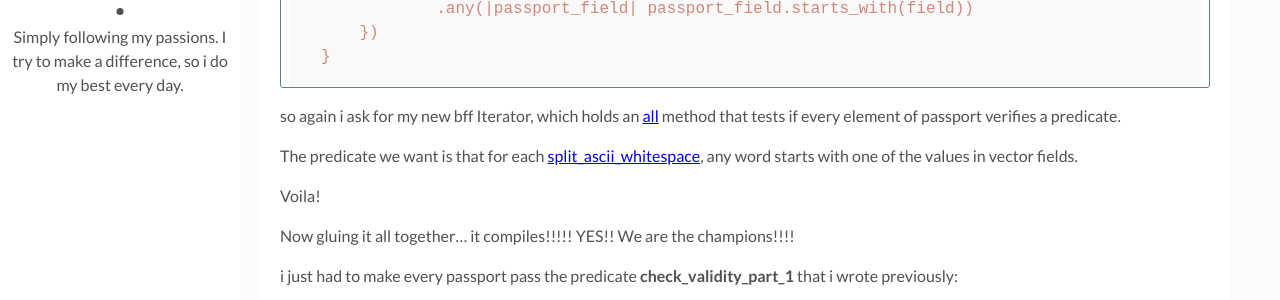
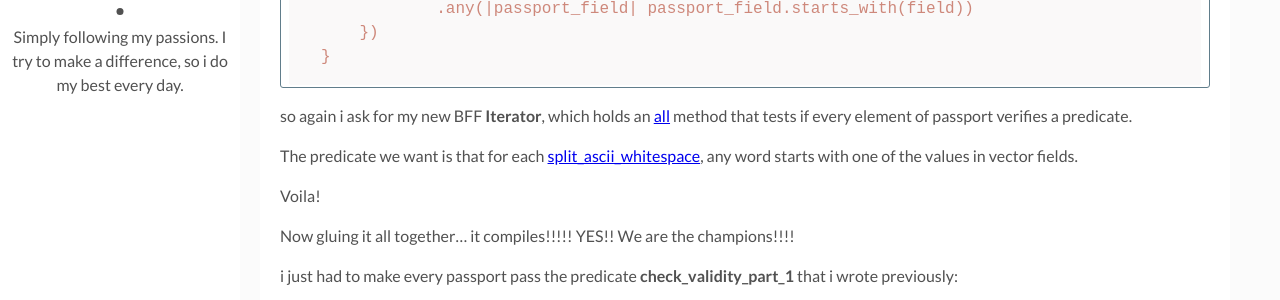
Before and after one commit to psimoesSsimoes/seomis.github.io, a Jekyll site: the page built from _posts/2020-12-12-my-advent-of-rust-day-4.markdown, in a window 1280 px wide and 900 px high, scrolled down 3195 px. Shown: the part 154-454 px from the top of the window. Built offline with Jekyll 4.4.1, drawn with Linux system fonts in a browser that asks for light colours; comment, search, counter and statistics services are not loaded.

```diff
--- a/_posts/2020-12-12-my-advent-of-rust-day-4.markdown
+++ b/_posts/2020-12-12-my-advent-of-rust-day-4.markdown
@@ -121,7 +121,7 @@ the predicate could be similar to the second golang approach:
 	    })
 	}
 
-so again i ask for my new bff Iterator, which holds an [all](https://doc.rust-lang.org/std/iter/trait.Iterator.html#method.all) method that tests if every element of passport verifies a predicate.
+so again i ask for my new BFF **Iterator**, which holds an [all](https://doc.rust-lang.org/std/iter/trait.Iterator.html#method.all) method that tests if every element of passport verifies a predicate.
 
 The predicate we want is that for each [split_ascii_whitespace](https://doc.rust-lang.org/std/primitive.str.html#method.split_ascii_whitespace), any word starts with one of the values in vector fields.
 
```
